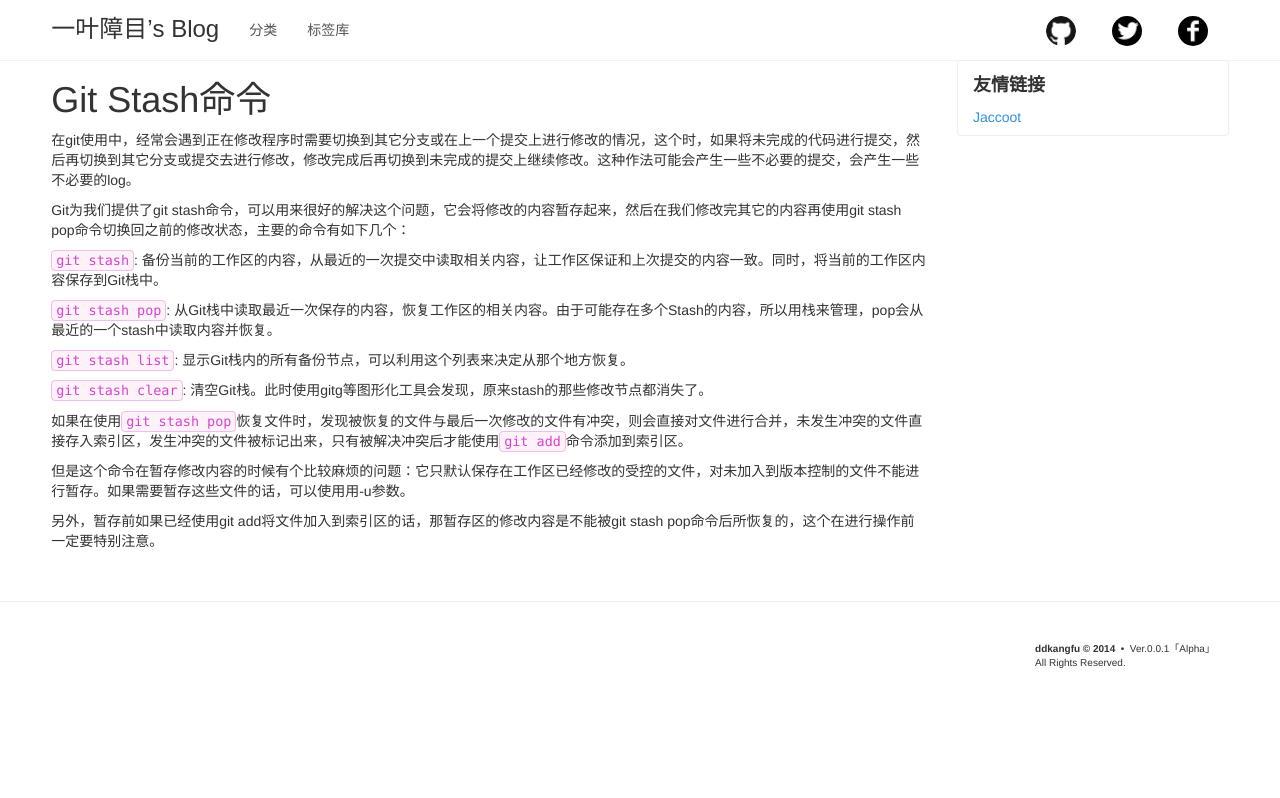
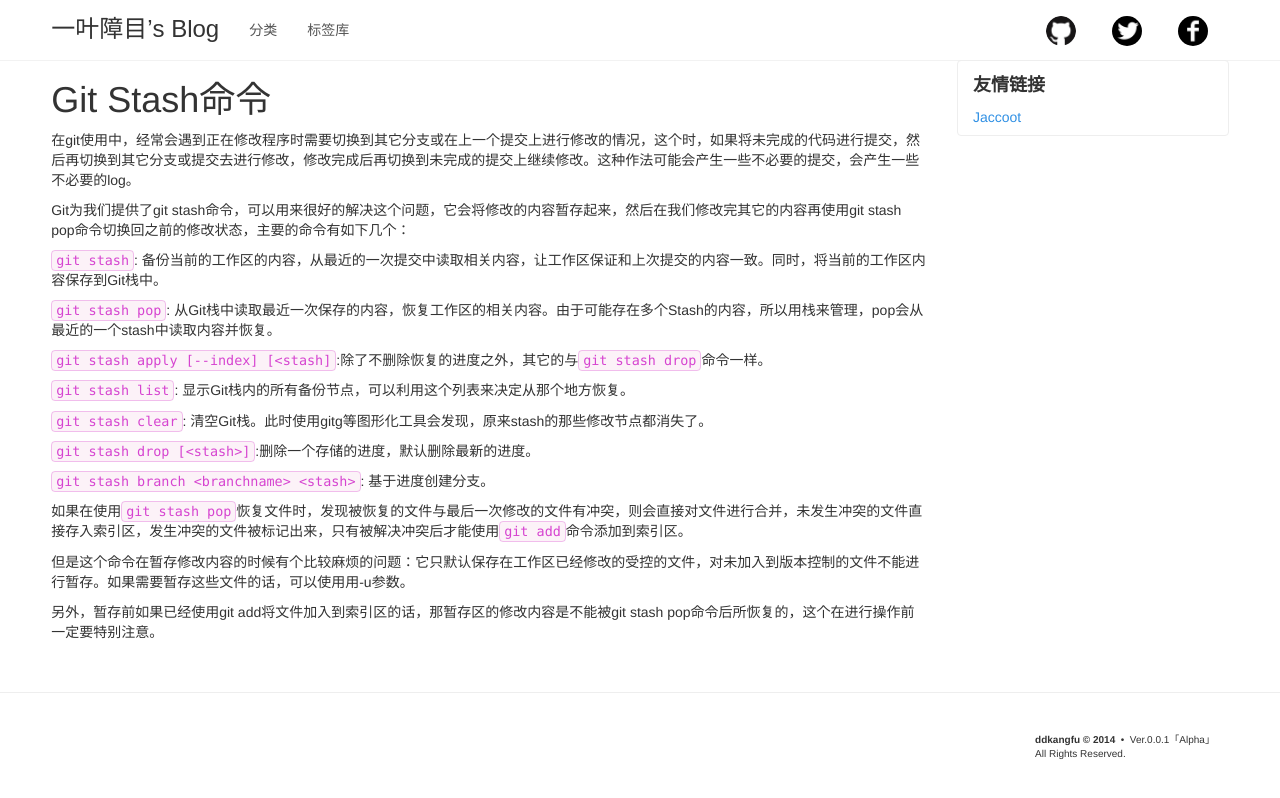
Before and after one commit to ddkangfu/ddkangfu.github.io, a Jekyll site: the page built from _posts/2014-12-18-git-stash.md, in a window 1280 px wide. Shown: the top 798 px of the page. Built offline with Jekyll 4.4.1, drawn with Linux system fonts in a browser that asks for light colours; some web fonts are replaced; Markdown is read by kramdown in place of the engine named in the settings.

Commit message:
修改了2014-12-18的文章，增加了stash命令。

```diff
--- a/_posts/2014-12-18-git-stash.md
+++ b/_posts/2014-12-18-git-stash.md
@@ -15,9 +15,15 @@ Git为我们提供了git stash命令，可以用来很好的解决这个问题
 
 `git stash pop`: 从Git栈中读取最近一次保存的内容，恢复工作区的相关内容。由于可能存在多个Stash的内容，所以用栈来管理，pop会从最近的一个stash中读取内容并恢复。
 
+`git stash apply [--index] [<stash]`:除了不删除恢复的进度之外，其它的与`git stash drop`命令一样。
+
 `git stash list`: 显示Git栈内的所有备份节点，可以利用这个列表来决定从那个地方恢复。
 
 `git stash clear`: 清空Git栈。此时使用gitg等图形化工具会发现，原来stash的那些修改节点都消失了。
+
+`git stash drop [<stash>]`:删除一个存储的进度，默认删除最新的进度。
+
+`git stash branch <branchname> <stash>`: 基于进度创建分支。
 
 如果在使用`git stash pop`恢复文件时，发现被恢复的文件与最后一次修改的文件有冲突，则会直接对文件进行合并，未发生冲突的文件直接存入索引区，发生冲突的文件被标记出来，只有被解决冲突后才能使用`git add`命令添加到索引区。
 
```
